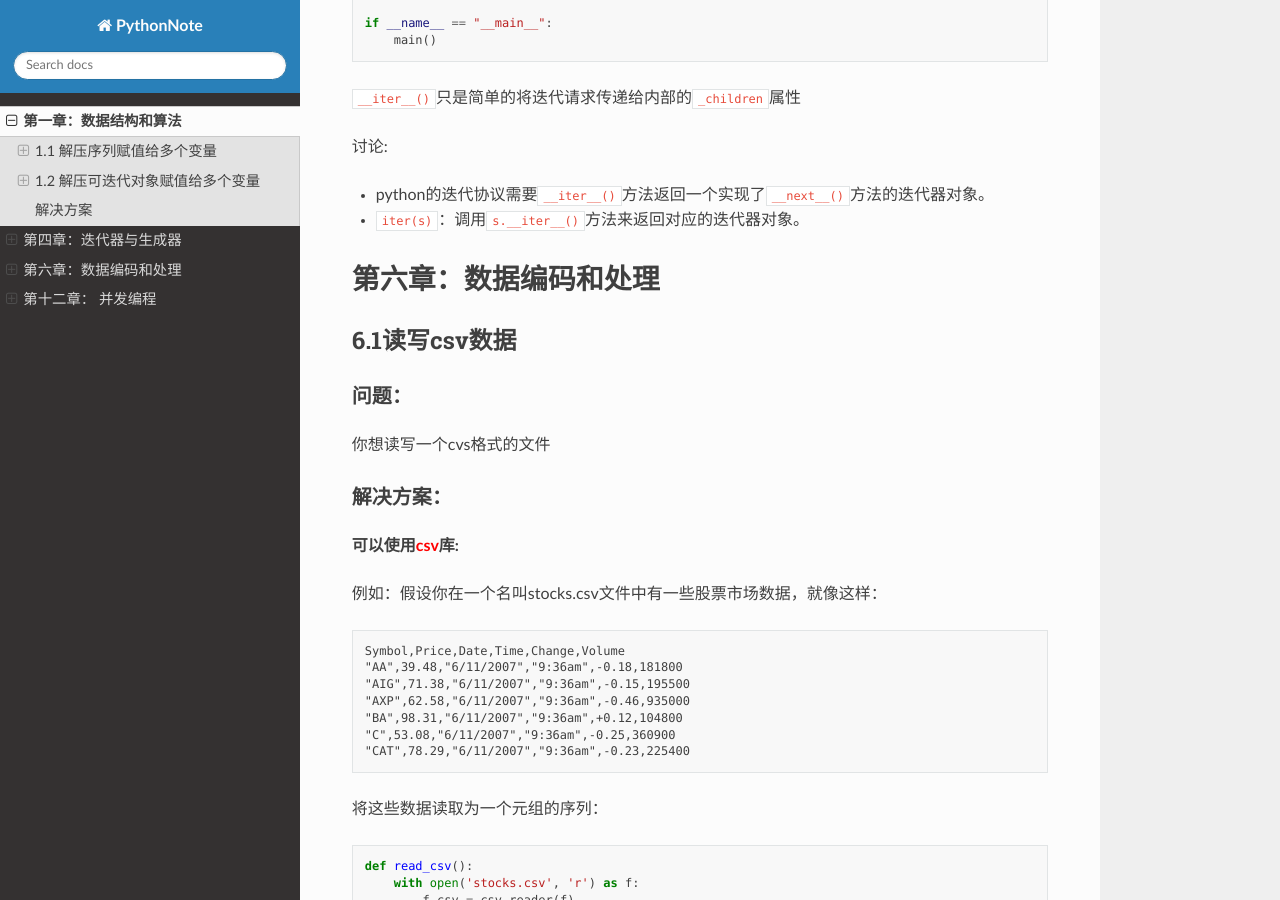
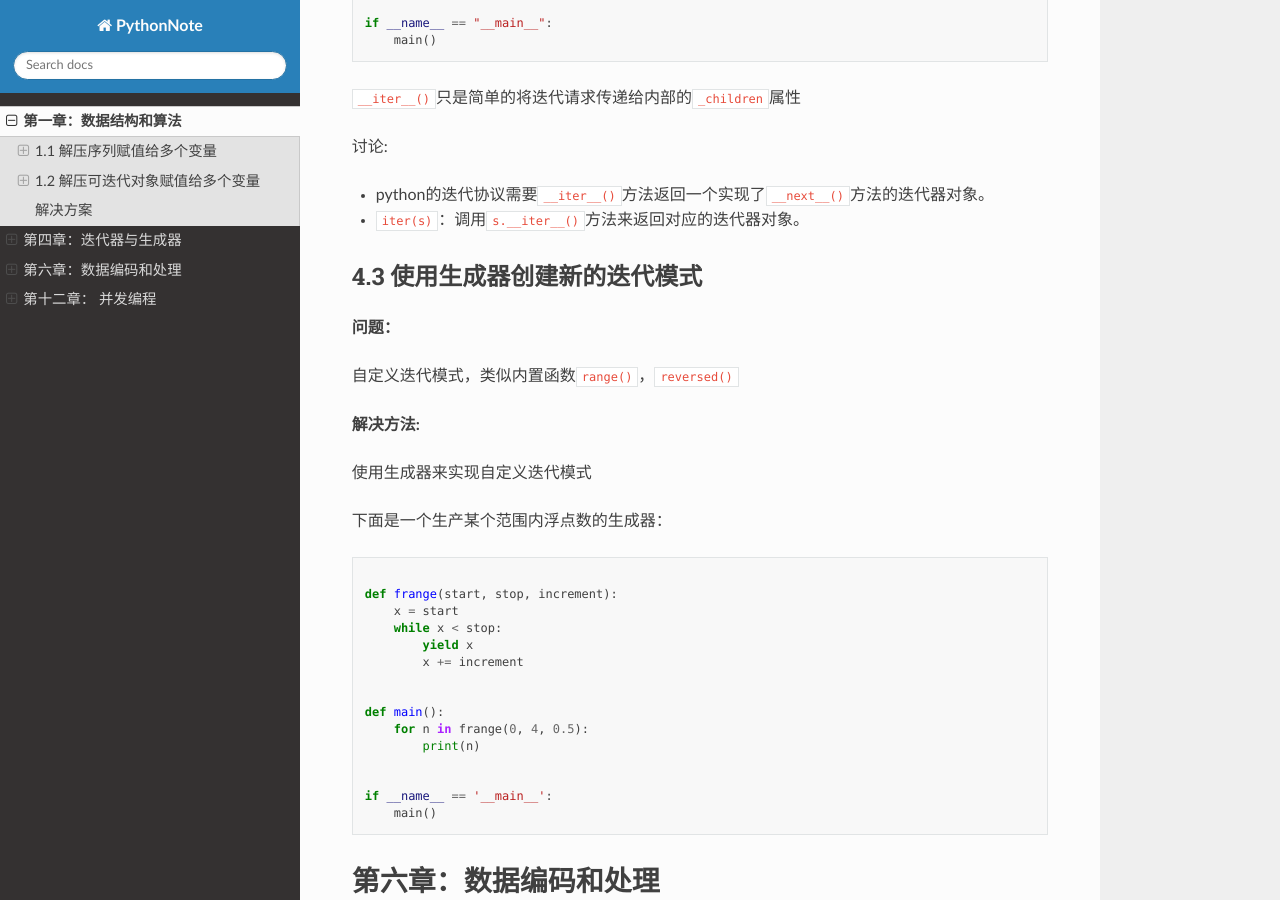
Before and after one commit to ahwi/PythonNote, a Sphinx documentation site: the page built from source/python3Cookbook/python3Cookbook.md, in a window 1280 px wide and 900 px high, scrolled down 2997 px. Built offline with Sphinx 7.4.7 and the Read the Docs theme 2.0.0, drawn with Linux system fonts in a browser that asks for light colours; pages that are not in the unit, such as notebooks, are missing from menus.

Commit message:
1. 更新python cookbook笔记

````diff
--- a/source/python3Cookbook/python3Cookbook.md
+++ b/source/python3Cookbook/python3Cookbook.md
@@ -153,8 +153,43 @@ if __name__ == "__main__":
 讨论:
 
 * python的迭代协议需要`__iter__()`方法返回一个实现了`__next__()`方法的迭代器对象。
+* `iter(s)`：调用`s.__iter__()`方法来返回对应的迭代器对象。
 
-* `iter(s)`：调用`s.__iter__()`方法来返回对应的迭代器对象。
+
+
+## 4.3 使用生成器创建新的迭代模式
+
+**问题：**
+
+自定义迭代模式，类似内置函数`range()`，`reversed()`
+
+**解决方法:**
+
+使用生成器来实现自定义迭代模式
+
+下面是一个生产某个范围内浮点数的生成器：
+
+```python
+
+def frange(start, stop, increment):
+    x = start
+    while x < stop:
+        yield x
+        x += increment
+
+
+def main():
+    for n in frange(0, 4, 0.5):
+        print(n)
+
+
+if __name__ == '__main__':
+    main()
+```
+
+
+
+
 
 
 # 第六章：数据编码和处理
````
